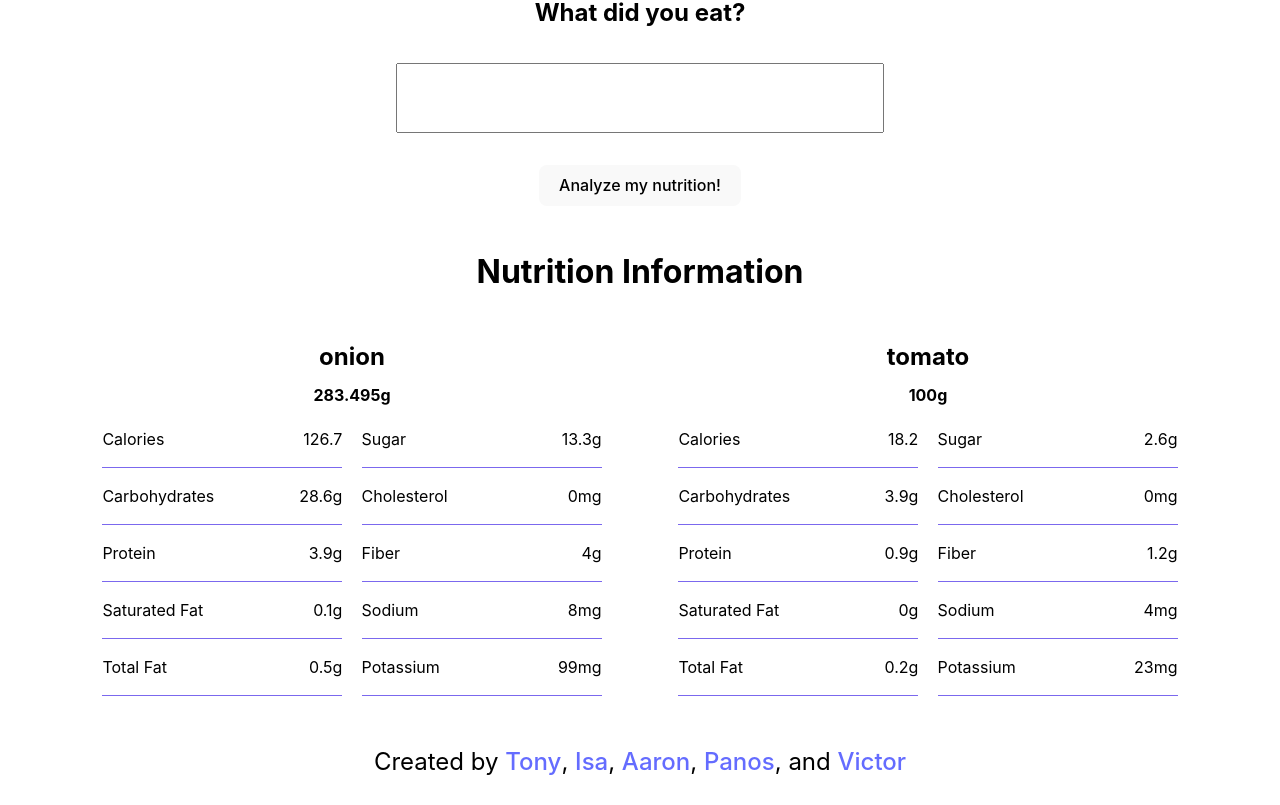
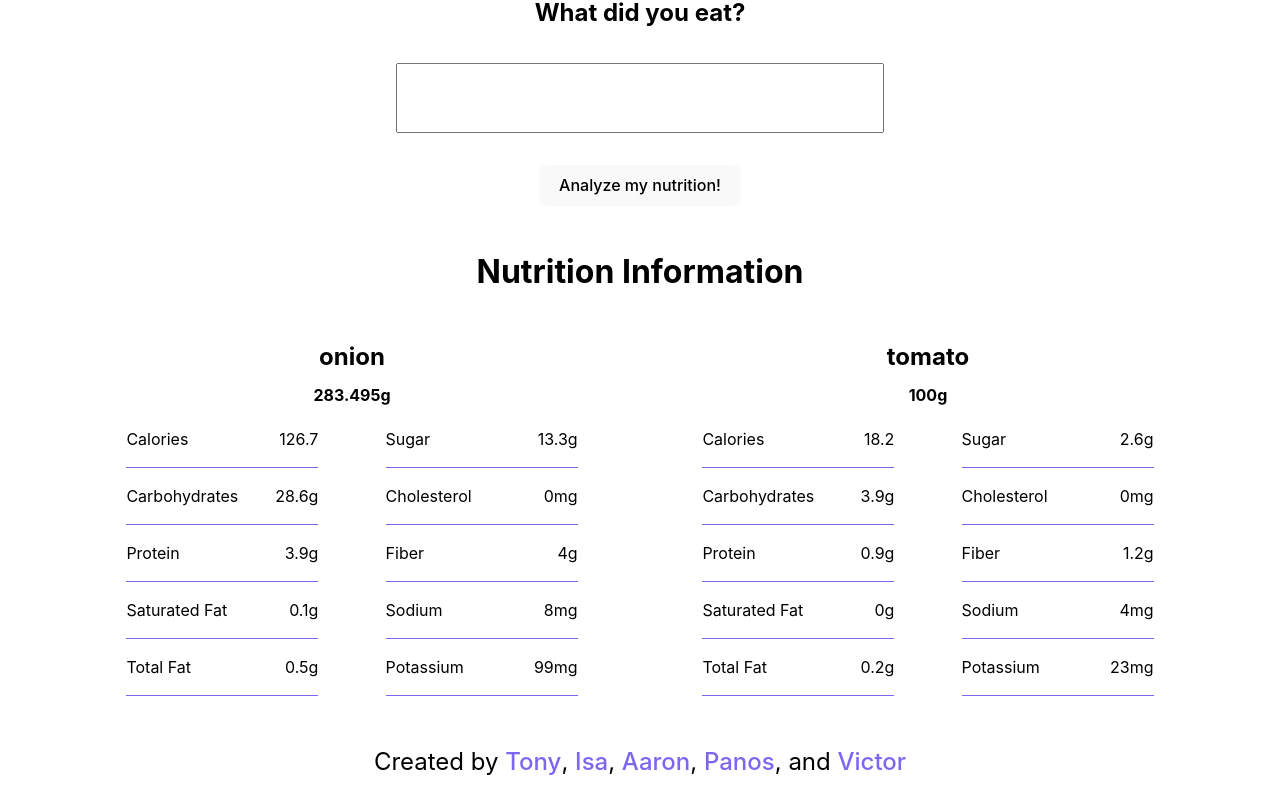
Before and after one commit to zalu224/411-Proj, a React (Vite) app in the folder client/: page / in a window 1280 px wide. Shown: the part 212-1017 px from the top of the page. Built offline with nearby package versions, Linux system fonts and the light colour scheme.

Commit message:
updated styling

```diff
--- a/client/src/components/NutritionResponse.css
+++ b/client/src/components/NutritionResponse.css
@@ -1,5 +1,5 @@
 .response-column {
-    width: 15rem;
+    width: 12rem;
     margin: auto;
 }
 
@@ -8,6 +8,11 @@
     flex-direction: row;
     justify-content: space-between;
     border-bottom: 1px solid mediumslateblue;
+    transition: border-bottom 0.2s ease;
+}
+
+.response-column-field:hover {
+    border-bottom: 3px solid mediumslateblue;
 }
 
 .response-container {
--- a/client/src/pages/home/Home.css
+++ b/client/src/pages/home/Home.css
@@ -17,7 +17,12 @@
     font-size: 1.5rem;
 }
 
+.home-footer-link {
+    color: mediumslateblue;
+}
+
 .home-footer-link:hover {
+    color: mediumslateblue;
     text-decoration: underline;
 }
 
```
